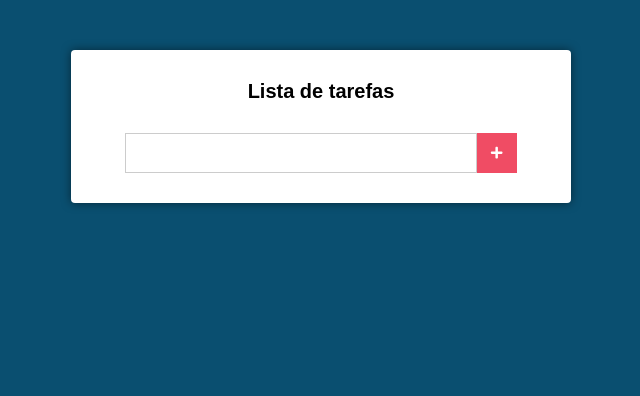
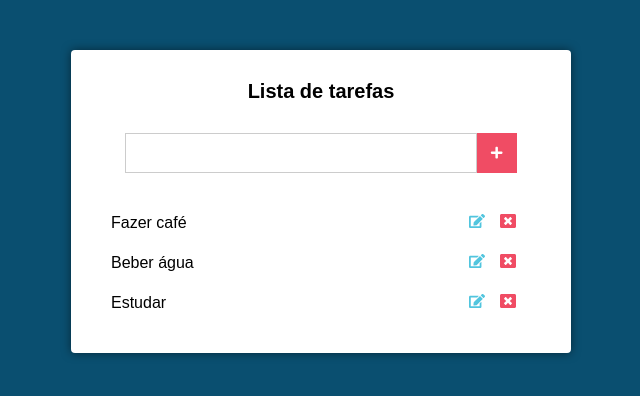
Before and after one commit to dimascapelari/lista-tarefas-react, a React (Create React App) app: page / in a window 1280 px wide. Shown: the top 396 px of the page, without its empty margins (319-959 px from the left). Built offline with nearby package versions, Linux system fonts and the light colour scheme.

Commit message:
196 - Estilizando as tarefas

```diff
--- a/src/components/Main.css
+++ b/src/components/Main.css
@@ -37,3 +37,40 @@
   align-items: center;
   justify-content: center;
 }
+
+.tarefas {
+  margin-top: 30px;
+}
+
+.tarefas li {
+  display: flex;
+  align-items: center;
+  justify-content: space-between;
+  padding: 10px;
+  transition: all 600ms;
+}
+
+.tarefas li:hover {
+  background: #51c5de;
+}
+
+.tarefas li .edit {
+  margin-right: 15px;
+  color: #51c5de;
+}
+
+.tarefas li .delete {
+  margin-right: 15px;
+  color: #f04c64;
+}
+
+.tarefas li:hover .edit,
+.tarefas li:hover .delete {
+  color: black;
+}
+
+.tarefas li .edit,
+.tarefas li .delete {
+  cursor: pointer;
+  transition: all 600ms;
+}
--- a/src/components/Main.js
+++ b/src/components/Main.js
@@ -2,11 +2,16 @@ import React, { Component } from "react";
 
 // Form
 import { FaPlus } from "react-icons/fa";
+
+// Tarefas
+import { FaEdit, FaWindowClose } from "react-icons/fa";
+
 import "./Main.css";
 
 export default class Main extends Component {
   state = {
     novaTarefa: "",
+    tarefas: ["Fazer café", "Beber água", "Estudar"],
   };
 
   handleChange = (e) => {
@@ -16,7 +21,7 @@ export default class Main extends Component {
   };
 
   render() {
-    const { novaTarefa } = this.state;
+    const { novaTarefa, tarefas } = this.state;
 
     return (
       <div className="main">
@@ -28,8 +33,19 @@ export default class Main extends Component {
             <FaPlus />
           </button>
         </form>
+        <h3>{novaTarefa}</h3>
 
-        <h3>{novaTarefa}</h3>
+        <ul className="tarefas">
+          {tarefas.map((tarefa) => (
+            <li key={tarefa}>
+              {tarefa}
+              <div>
+                <FaEdit className="edit" />
+                <FaWindowClose className="delete" />
+              </div>
+            </li>
+          ))}
+        </ul>
       </div>
     );
   }
```
